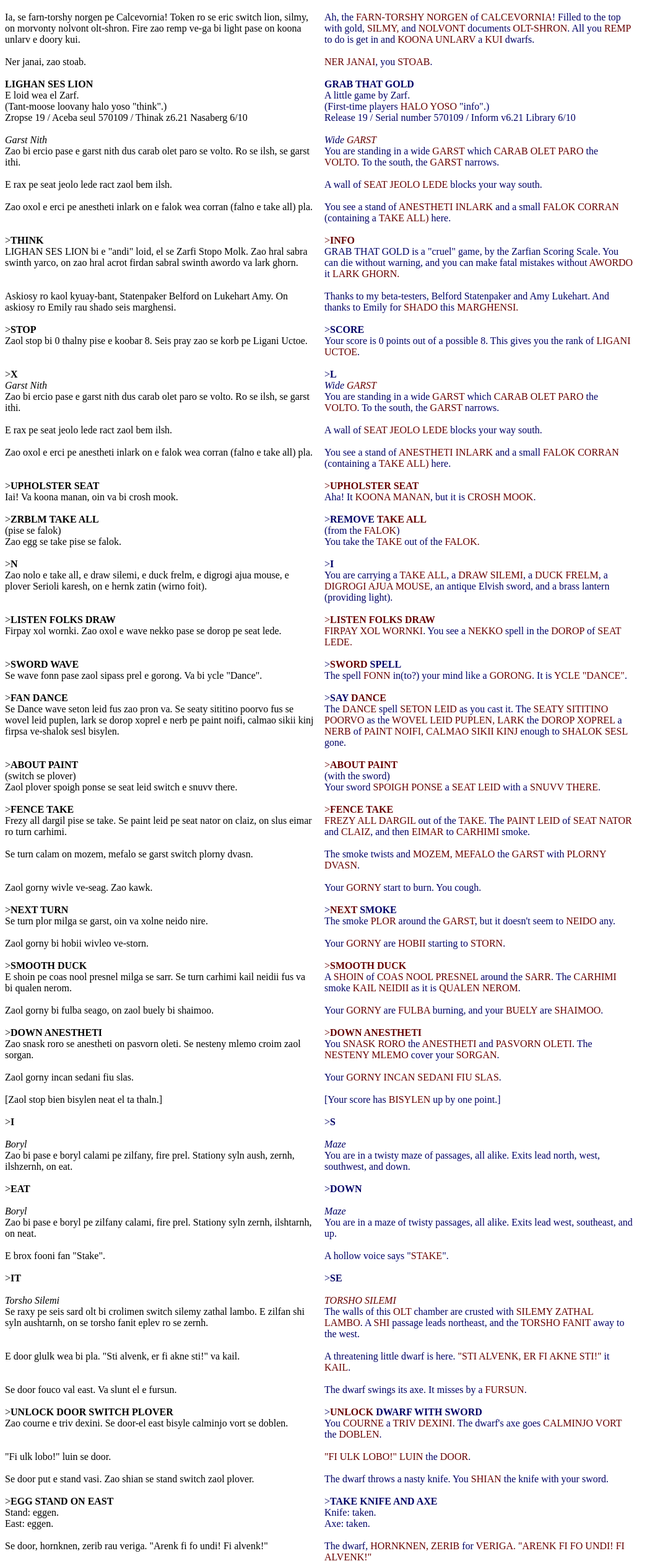
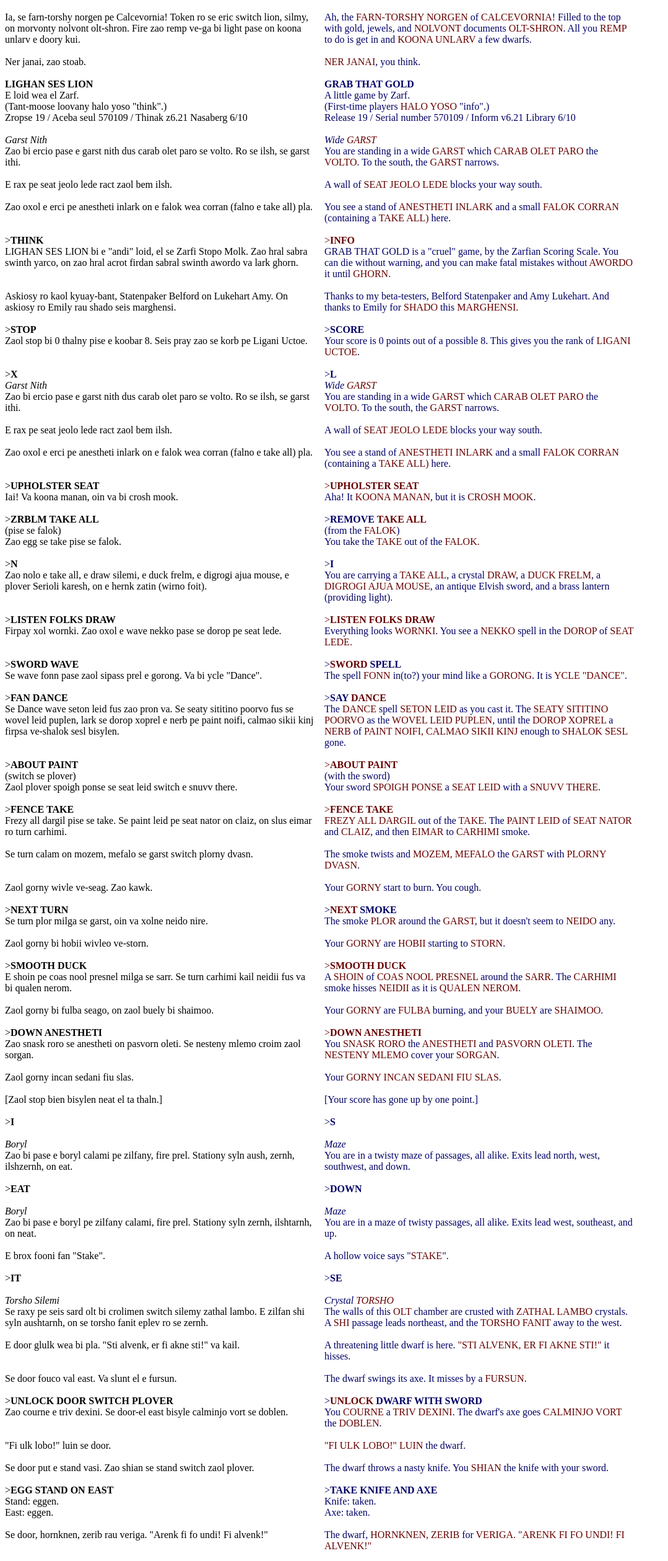
Before and after one commit to adambiltcliffe/adambiltcliffe.github.io, a plain HTML site: page lighan.html in a window 1280 px wide. Shown: the part 61-2579 px from the top of the page at 62% size, without its empty margins (0-1079 px from the left). Drawn offline with Linux system fonts and the light colour scheme.

Commit message:
copy over new lighan.html

```diff
--- a/lighan.html
+++ b/lighan.html
@@ -53,10 +53,9 @@
         <div class="src">Ia, se farn-torshy norgen pe Calcevornia! Token ro se eric switch lion, silmy, on morvonty
             nolvont olt-shron. Fire zao remp ve-ga bi light pase on koona unlarv e doory kui.</div>
         <div class="trans">Ah, the <span class="untrans">farn-torshy norgen</span> of <span
-                class="untrans">Calcevornia</span>! Filled to the top with gold, <span class="untrans">silmy,</span>
+                class="untrans">Calcevornia</span>! Filled to the top with gold, jewels,
             and <span class="untrans">nolvont</span> documents <span class="untrans">olt-shron</span>. All you <span
-                class="untrans">remp</span> to do is get in and <span class="untrans">koona unlarv</span> a <span
-                class="untrans">kui</span> dwarfs.
+                class="untrans">remp</span> to do is get in and <span class="untrans">koona unlarv</span> a few dwarfs.
         </div>
     </div>
 
@@ -64,7 +63,7 @@
 
     <div class="row">
         <div class="src">Ner janai, zao stoab.</div>
-        <div class="trans"><span class="untrans">Ner janai</span>, you <span class="untrans">stoab</span>.</div>
+        <div class="trans"><span class="untrans">Ner janai</span>, you think.</div>
     </div>
 
     <br />
@@ -131,8 +130,8 @@
         <div class="src">LIGHAN SES LION bi e "andi" loid, el se Zarfi Stopo Molk. Zao hral sabra swinth yarco, on zao
             hral acrot firdan sabral swinth awordo va lark ghorn.</div>
         <div class="trans">GRAB THAT GOLD is a "cruel" game, by the Zarfian Scoring Scale. You can die without warning,
-            and you can make fatal mistakes without <span class="untrans">awordo</span> it <span class="untrans">lark
-                ghorn.</span>
+            and you can make fatal mistakes without <span class="untrans">awordo</span> it until <span
+                class="untrans">ghorn.</span>
         </div>
     </div>
 
@@ -153,9 +152,8 @@
 
     <div class="row">
         <div class="src">Zaol stop bi 0 thalny pise e koobar 8. Seis pray zao se korb pe Ligani Uctoe.</div>
-        <div class="trans">Your score is 0 points out of a
-            possible 8. This gives you the rank of <span class="untrans">Ligani
-                Uctoe</span>.
+        <div class="trans">Your score is 0 points out of a possible 8. This gives you the rank of <span
+                class="untrans">Ligani Uctoe</span>.
         </div>
     </div>
 
@@ -173,8 +171,7 @@
     <div class="row">
         <div class="src">Zao bi ercio pase e garst nith dus carab olet paro se volto. Ro se ilsh, se garst ithi.</div>
         <div class="trans">You are standing in a wide <span class="untrans">garst</span> which <span
-                class="untrans">carab
-                olet paro</span> the <span class="untrans">volto</span>. To the south,
+                class="untrans">carab olet paro</span> the <span class="untrans">volto</span>. To the south,
             the <span class="untrans">garst</span> narrows.</div>
     </div>
 
@@ -232,9 +229,9 @@
     <div class="row">
         <div class="src">Zao nolo e take all, e draw silemi, e duck frelm, e digrogi ajua mouse, e plover Serioli
             karesh, on e hernk zatin (wirno foit).</div>
-        <div class="trans">You are carrying a <span class="untrans">take all</span>, a <span class="untrans">draw
-                silemi</span>, a <span class="untrans">duck frelm</span>, a <span class="untrans">digrogi ajua
-                mouse</span>, an antique Elvish sword, and a brass lantern (providing light).</div>
+        <div class="trans">You are carrying a <span class="untrans">take all</span>, a crystal <span
+                class="untrans">draw</span>, a <span class="untrans">duck frelm</span>, a <span class="untrans">digrogi
+                ajua mouse</span>, an antique Elvish sword, and a brass lantern (providing light).</div>
     </div>
 
     <br />
@@ -245,7 +242,8 @@
 
     <div class="row">
         <div class="src">Firpay xol wornki. Zao oxol e wave nekko pase se dorop pe seat lede.</div>
-        <div class="trans"><span class="untrans">Firpay xol wornki</span>. You see a <span class="untrans">nekko</span>
+        <div class="trans">Everything looks <span class="untrans">wornki</span>. You see a <span
+                class="untrans">nekko</span>
             spell in the <span class="untrans">dorop</span> of <span class="untrans">seat lede.</span></div>
     </div>
 
@@ -273,7 +271,7 @@
             lark se dorop xoprel e nerb pe paint noifi, calmao sikii kinj firpsa ve-shalok sesl bisylen.</div>
         <div class="trans">The <span class="untrans">Dance</span> spell <span class="untrans">seton leid</span> as you
             cast it. The <span class="untrans">seaty sititino poorvo</span> as the <span class="untrans">wovel
-                leid puplen, lark</span> the <span class="untrans">dorop xoprel</span> a <span
+                leid puplen</span>, until the <span class="untrans">dorop xoprel</span> a <span
                 class="untrans">nerb</span> of <span class="untrans">paint noifi, calmao sikii kinj</span> enough to
             <span class="untrans">shalok sesl</span> gone.
         </div>
@@ -308,10 +306,9 @@
         <div class="src">Frezy all dargil pise se take. Se paint leid pe seat nator on claiz, on slus eimar ro turn
             carhimi.</div>
         <div class="trans"><span class="untrans">Frezy all dargil</span> out of the <span class="untrans">take</span>.
-            The
-            <span class="untrans">paint leid</span> of <span class="untrans">seat nator</span> and <span
-                class="untrans">claiz</span>, and then
-            <span class="untrans">eimar</span> to <span class="untrans">carhimi</span> smoke.
+            The <span class="untrans">paint leid</span> of <span class="untrans">seat nator</span> and <span
+                class="untrans">claiz</span>, and then <span class="untrans">eimar</span> to <span
+                class="untrans">carhimi</span> smoke.
         </div>
     </div>
 
@@ -361,8 +358,8 @@
         <div class="src">E shoin pe coas nool presnel milga se sarr. Se turn carhimi kail neidii fus va bi qualen nerom.
         </div>
         <div class="trans">A <span class="untrans">shoin</span> of <span class="untrans">coas nool presnel</span> around
-            the <span class="untrans">sarr</span>. The <span class="untrans">carhimi</span> smoke <span
-                class="untrans">kail neidii</span> as it is <span class="untrans">qualen nerom</span>.
+            the <span class="untrans">sarr</span>. The <span class="untrans">carhimi</span> smoke hisses <span
+                class="untrans">neidii</span> as it is <span class="untrans">qualen nerom</span>.
         </div>
     </div>
 
@@ -397,7 +394,7 @@
     <br />
     <div class="row">
         <div class="src">[Zaol stop bien bisylen neat el ta thaln.]</div>
-        <div class="trans">[Your score has <span class="untrans">bisylen</span> up by one point.]</div>
+        <div class="trans">[Your score has gone up by one point.]</div>
     </div>
 
     <br />
@@ -452,14 +449,14 @@
     <br />
     <div class="row">
         <div class="src"><em>Torsho Silemi</em></div>
-        <div class="trans"><span class="untrans"><em>Torsho Silemi</em></span></div>
+        <div class="trans"><em>Crystal <span class="untrans">Torsho</span></em></div>
     </div>
 
     <div class="row">
         <div class="src">Se raxy pe seis sard olt bi crolimen switch silemy zathal lambo. E zilfan shi syln aushtarnh,
             on se torsho fanit eplev ro se zernh.</div>
         <div class="trans">The walls of this <span class="untrans">olt</span> chamber are crusted with <span
-                class="untrans">silemy zathal lambo</span>. A <span class="untrans">shi</span> passage
+                class="untrans">zathal lambo</span> crystals. A <span class="untrans">shi</span> passage
             leads northeast, and the <span class="untrans">torsho fanit</span> away to the west.
         </div>
     </div>
@@ -468,7 +465,7 @@
     <div class="row">
         <div class="src">E door glulk wea bi pla. "Sti alvenk, er fi akne sti!" va kail.</div>
         <div class="trans">A threatening little dwarf is here. <span class="untrans">"Sti alvenk, er
-                fi akne sti!"</span> it <span class="untrans">kail</span>.
+                fi akne sti!"</span> it hisses.
         </div>
     </div>
 
@@ -493,7 +490,7 @@
     <br />
     <div class="row">
         <div class="src">"Fi ulk lobo!" luin se door.</div>
-        <div class="trans"><span class="untrans">"Fi ulk lobo!" luin</span> the <span class="untrans">door</span>.</div>
+        <div class="trans"><span class="untrans">"Fi ulk lobo!" luin</span> the dwarf.</div>
     </div>
 
     <br />
@@ -524,8 +521,7 @@
     <div class="row">
         <div class="src">Se door, hornknen, zerib rau veriga. "Arenk fi fo undi! Fi alvenk!"</div>
         <div class="trans">The dwarf, <span class="untrans">hornknen, zerib</span> for <span class="untrans">veriga.
-                "Arenk fi fo undi! Fi
-                alvenk!"</span></div>
+                "Arenk fi fo undi! Fi alvenk!"</span></div>
     </div>
 
     <br />
@@ -580,7 +576,7 @@
     <br />
     <div class="row">
         <div class="src"><em>Torsho Silemi Zernhi</em></div>
-        <div class="trans"><em>Western <span class="untrans">Torsho Silemi</span></em></div>
+        <div class="trans"><em>Western Crystal <span class="untrans">Torsho</span></em></div>
     </div>
 
     <div class="row">
@@ -593,21 +589,21 @@
             To the south, an enormous
             <span class="untrans">corran</span> door stands <span class="untrans">vurel</span> the <span
                 class="untrans">torsho</span> wall, its top crusted with <span class="untrans">thalshaim</span>. The
-            door is covered with <span class="untrans">wake horex</span>.
+            door is covered with <span class="untrans">horex</span> machinery.
         </div>
     </div>
 
     <br />
     <div class="row">
         <div class="src">&gt;<strong>NW WAKE</strong></div>
-        <div class="trans">&gt;<strong>X <span class="untrans">WAKE</span></strong></div>
+        <div class="trans">&gt;<strong>X MACHINERY</strong></div>
     </div>
 
     <div class="row">
         <div class="src">Pose se string zao oxol e swim, e drink wea, e look up, e look package, e book (croimen el tuny
             adamuri), e sleep all, on e bowl worol.</div>
         <div class="trans">On the door you see a <span class="untrans">swim</span>, a
-            small switch, a <span class="untrans">look up</span>, a <span class="untrans">look package</span>,
+            small switch, a red <span class="untrans">look</span>, a <span class="untrans">look package</span>,
             a <span class="untrans">book</span> (covered by <span class="untrans">adamuri</span> bars), a <span
                 class="untrans">sleep all</span>, and a large <span class="untrans">bowl</span>.
         </div>
@@ -638,7 +634,8 @@
     <br />
     <div class="row">
         <div class="src">&gt;<strong>READ LOOK UP</strong></div>
-        <div class="trans"><span class="untrans">&gt;<strong>READ LOOK UP</strong></span></div>
+        <div class="trans">&gt;<strong><span class="untrans">READ</span> RED <span class="untrans">LOOK</span></strong>
+        </div>
     </div>
 
     <div class="row">
@@ -762,8 +759,7 @@
         <div class="src">Anosphuly dreip blong erci pase e gralam milga se corset. Fi ta vupram e kui polishy apple
             leruli.</div>
         <div class="trans"><span class="untrans">Anosphuly dreip blong</span> stand in a circle around the dragon. <span
-                class="untrans">Fi</span> one <span class="untrans">vupram</span> a <span class="untrans">kui
-                polishy
+                class="untrans">Fi</span> one <span class="untrans">vupram</span> a few <span class="untrans">polishy
                 apple leruli</span>.</div>
     </div>
 
@@ -825,7 +821,7 @@
     <div class="row">
         <div class="src">Se corset kail val leifob; turn mozem pise se jair. Se querl calam milga, sogo ve-gord ka se
             lerul seato, oin korii segost val starn.</div>
-        <div class="trans">The dragon <span class="untrans">kail</span> its <span class="untrans">leifob</span>; smoke
+        <div class="trans">The dragon hisses its <span class="untrans">leifob</span>; smoke
             <span class="untrans">mozem</span> out of the wound. The <span class="untrans">querl</span> twists
             around, trying to <span class="untrans">gord</span> at the <span class="untrans">lerul seato</span>, but
             <span class="untrans">korii segost</span> its <span class="untrans">starn</span>.
@@ -845,9 +841,8 @@
             val nabilen. Se stand vasi vorhel pase grey adamur.</div>
         <div class="trans">The <span class="untrans">nam qual</span> at your <span class="untrans">bunaly</span>. Your
             sword
-            <span class="untrans">jevol</span> to <span class="untrans">vols</span> in(to?) your <span
-                class="untrans">nabimy</span>.
-            The axe head <span class="untrans">creln</span> out of its <span class="untrans">nabilen</span>. The nasty
+            <span class="untrans">jevol</span> to <span class="untrans">vols</span> in(to?) your hands.
+            The axe head <span class="untrans">creln</span> out of its handle. The nasty
             knife <span class="untrans">vorhel</span> in(to?) <span class="untrans">adamur</span> shards.
         </div>
     </div>
@@ -919,8 +914,8 @@
         <div class="src">Gupla se corset jololen, zao oxol e tuns lion, e upusilm mobi, e pacsilm worol firpsa ve-creln
             zaol firf pose, on e sudnogil man.</div>
         <div class="trans">Where the dragon <span class="untrans">jololen</span>, you see a
-            gold bar, a <span class="untrans">upusilm
-                mobi</span>, a <span class="untrans">pacsilm</span> large enough to <span class="untrans">creln</span>
+            gold bar, a moby ruby, a <span class="untrans">pacsilm</span> large enough to
+            <span class="untrans">creln</span>
             your <span class="untrans">firf</span> on, and a stock certificate.
         </div>
     </div>
@@ -944,7 +939,7 @@
 
     <div class="row">
         <div class="src">Upusilm: eggen.</div>
-        <div class="trans"><span class="untrans">Upusilm</span>: taken.</div>
+        <div class="trans">Ruby: taken.</div>
     </div>
 
     <div class="row">
@@ -972,7 +967,7 @@
     <div class="row">
         <div class="src">"Se vupraben pe seis morvont kenol 6000 jepy pe man Daimar Up. Kounam."</div>
         <div class="trans">"The <span class="untrans">vupraben</span> of this document <span class="untrans">kenol 6000
-                jepy</span> of <span class="untrans">Daimar Up</span> stock. <span class="untrans">Kounam</span>."</div>
+                jepy</span> of Red Hat stock. <span class="untrans">Kounam</span>."</div>
     </div>
 
     <br />
@@ -985,8 +980,8 @@
         <div class="src">Zao acrot zaol bem ro se sneef torsh, reviro knife zaol kliunen-tint mazrul. Vas tobii man
             Daimar Up bien pase se garsty kudorii.</div>
         <div class="trans">You make your way to the <span class="untrans">sneef torsh,
-                reviro</span> about your <span class="untrans">kliunen-tint mazrul</span>. Too bad <span
-                class="untrans">Daimar Up</span> stock is in the <span class="untrans">garsty kudorii</span>.</div>
+                reviro</span> about your <span class="untrans">kliunen-tint mazrul</span>. Too bad Red Hat stock is in
+            the <span class="untrans">garsty kudorii</span>.</div>
     </div>
 
     <br />
```
